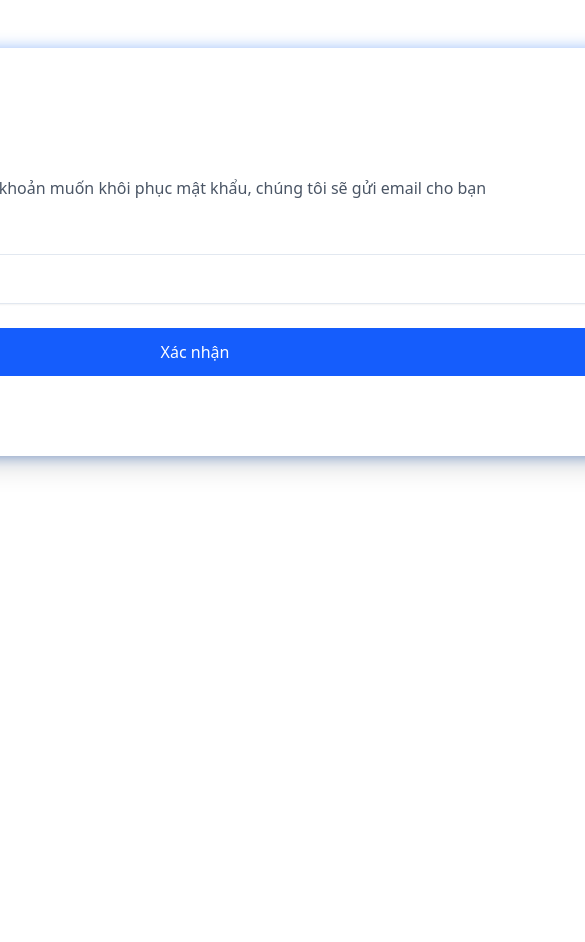
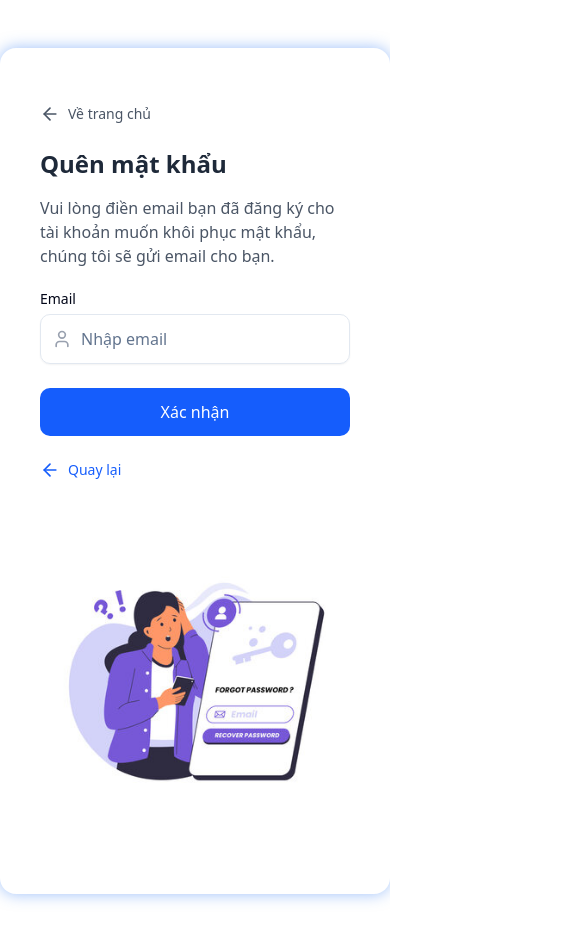
Before and after one commit to nguyenhuuan1304/intern-18, a React (Vite) app: page /forgot in a window 390 px wide. Shown: the top 942 px of the page, 585 px wide, since content can reach past the window. Before the commit the page ends 844 px from the top, so only its background shows below. Built offline with nearby package versions, Linux system fonts and the light colour scheme; a web font is replaced by a local one.

Commit message:
refactor (ForgotPassword)  : Responsive ui ForgotPassword page

```diff
--- a/src/components/auth/ForgotPassword.tsx
+++ b/src/components/auth/ForgotPassword.tsx
@@ -36,16 +36,16 @@ const ForgotPassword: React.FC = () => {
     console.log(values);
   };
  return (
-    <div className=" w-[1100px]">
-      <div className="w-full rounded-2xl shadow-xl overflow-hidden flex flex-col md:flex-row ">
-        {/* Left Column - Form and extra content */}
-        <div className="w-full md:w-1/2 p-8">
-          <div className="flex items-center mb-8">
+   <div className="container mx-auto px-4 py-8">
+     <div className="bg-white  overflow-hidden flex flex-col md:flex-row">
+       {/* Left Column - Form */}
+       <div className="w-full md:w-1/2 p-6 md:p-8">
+         <div className="flex items-center mb-6">
            <Link
              to="/"
              className="flex items-center text-gray-600 hover:text-blue-600 transition-colors"
            >
-              <ArrowLeft className="h-4 w-4 mr-2" />
+             <ArrowLeft className="h-5 w-5 mr-2" />
              <span className="text-sm">Về trang chủ</span>
            </Link>
          </div>
@@ -55,18 +55,15 @@ const ForgotPassword: React.FC = () => {
            animate={{ y: 0, opacity: 1 }}
            transition={{ delay: 0.2 }}
          >
-            <h2 className="text-3xl font-bold text-gray-800 mb-2">
+           <h2 className="text-2xl md:text-3xl font-bold text-gray-800 mb-4">
              Quên mật khẩu
            </h2>
-            <p className="text-gray-600 mb-8">
-              Vui lòng điền email bạn đã đăng ký cho tài khoản muốn khôi phục
-              mật khẩu, chúng tôi sẽ gửi email cho bạn
+           <p className="text-gray-600 mb-6">
+             Vui lòng điền email bạn đã đăng ký cho tài khoản muốn khôi phục mật
+             khẩu, chúng tôi sẽ gửi email cho bạn.
            </p>
            <Form {...form}>
-              <form
-                onSubmit={form.handleSubmit(onSubmit)}
-                className="space-y-6"
-              >
+             <form onSubmit={form.handleSubmit(onSubmit)} className="space-y-6">
                <FormField
                  control={form.control}
                  name="email"
@@ -97,38 +94,37 @@ const ForgotPassword: React.FC = () => {
                </button>
              </form>
            </Form>
-            <div className="flex justify-between">
-              <p className="text-center mt-6 text-gray-600 flex">
-                <ArrowLeft className="text-blue-600 mr-3 h-5 w-5" />
+           <div className="mt-6 flex justify-start">
              <Link
                to="/register"
-                  className="text-blue-600 hover:text-blue-700 hover:underline font-medium"
+               className="flex items-center text-blue-600 hover:text-blue-700 transition-colors"
              >
-                  Quay lại
+               <ArrowLeft className="h-5 w-5 mr-2" />
+               <span className="text-sm">Quay lại</span>
              </Link>
-              </p>
-              <p className="text-center mt-6 text-gray-600"></p>
            </div>
          </motion.div>
        </div>
 
-        <div className="hidden md:flex md:w-1/2 bg-gradient-to-br p-12">
+       {/* Right Column - Image */}
+       <div className="w-full md:w-1/2 bg-gradient-to-br  flex items-center justify-center p-6 md:p-8">
          <motion.div
-            className="flex w-1/2 items-center justify-center p-8"
+           className="w-full sm:w-2/3 md:w-full"
            initial={{ x: -100, opacity: 0 }}
-            animate={{ x: 100, opacity: 1 }}
+           animate={{ x: 10, opacity: 1 }}
            transition={{ duration: 2, ease: "easeInOut" }}
          >
            <img
              src={forgotPassword}
-              alt="Login background"
-              className="h-auto  max-w-lg "
+             alt="Forgot Password"
+             className="w-full object-cover rounded-lg"
            />
          </motion.div>
        </div>
      </div>
    </div>
  );
+
 };
 
 export default ForgotPassword;
```
Lines whose indentation alone changed are shown as unchanged.
